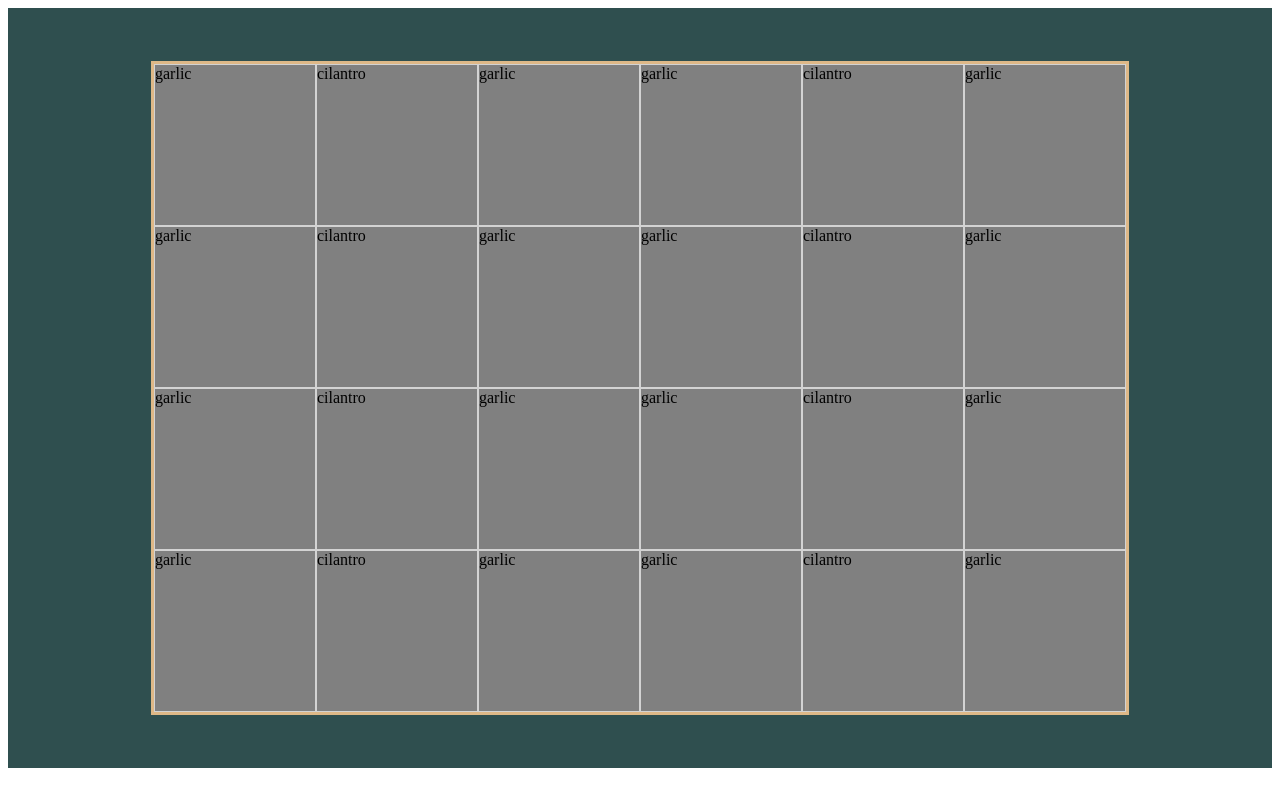
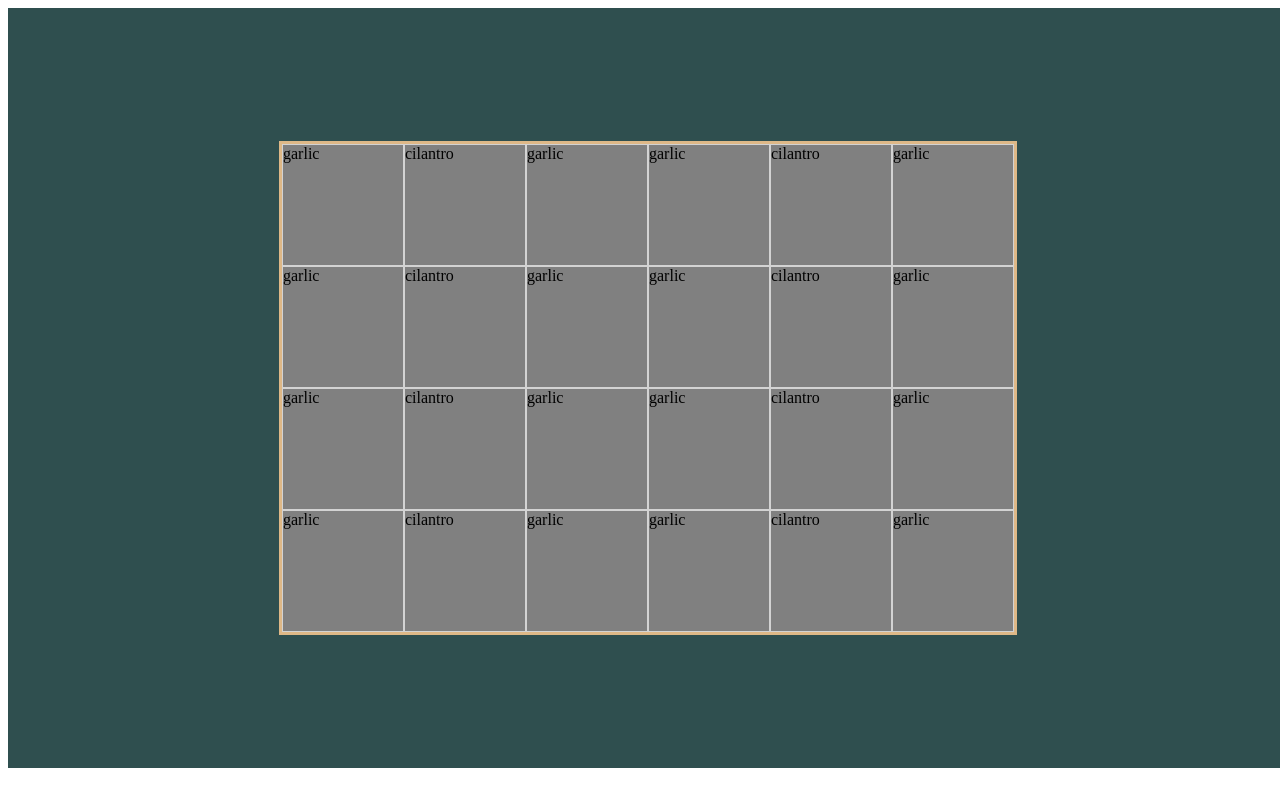
Before and after one commit to squarefut/squarefut.github.io, a plain HTML site: page index.html in a window 1280 px wide. Drawn offline with nearby package versions, Linux system fonts and the light colour scheme.

Commit message:
square grid

```diff
--- a/styles.css
+++ b/styles.css
@@ -4,6 +4,7 @@
     grid-template-columns: 1fr [box-left] auto [box-right] 1fr;
     grid-template-rows: 1fr [box-top] auto [box-bottom] 1fr;
     height: 95vh;
+    width: 100vw;
 }
 
 .box {
@@ -34,6 +35,6 @@
     display: inline-block;
     position: relative;
     margin: 1px;
-    width: 20vmin;
-    height: 20vmin;
+    width: 15vmin;
+    height: 15vmin;
 }
```
